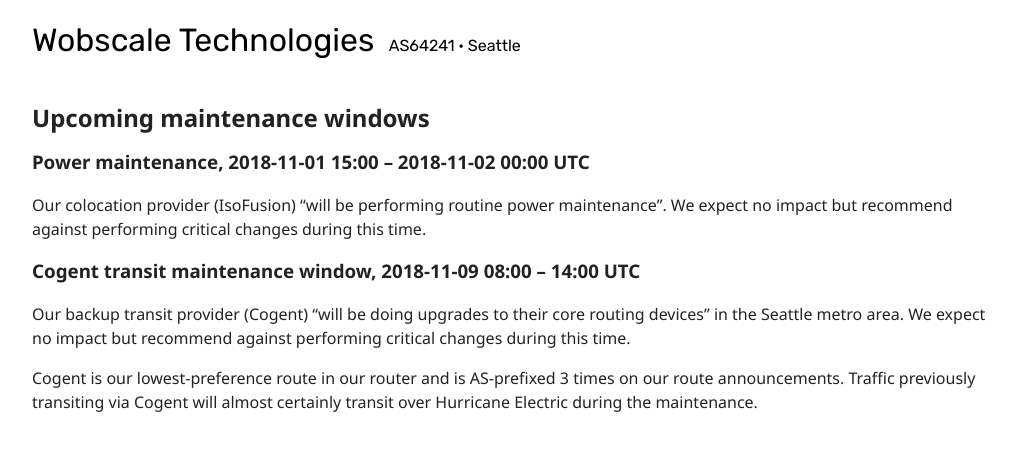
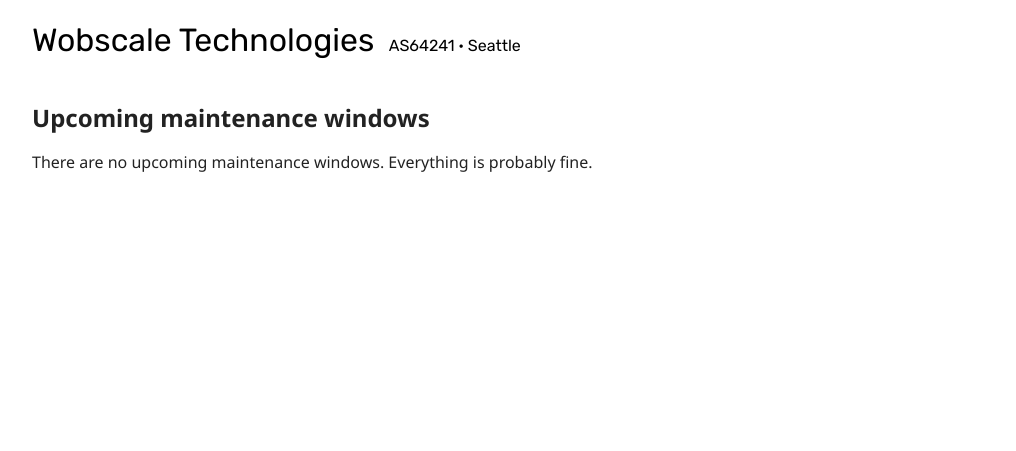
Before and after one commit to wobscale/status.wobscale.website, a Jekyll site: the page built from index.md, in a window 1280 px wide. Shown: the top 451 px of the page, without its empty margins (128-1144 px from the left). Built offline with Jekyll 4.4.1, drawn with Linux system fonts in a browser that asks for light colours; our own code applies the rules of GitHub Pages for plain Markdown files.

Commit message:
Update index.md

```diff
--- a/index.md
+++ b/index.md
@@ -4,12 +4,4 @@ layout: "default"
 
 ## Upcoming maintenance windows
 
-### Power maintenance, 2018-11-01 15:00 &ndash; 2018-11-02 00:00 UTC
-
-Our colocation provider (IsoFusion) "will be performing routine power maintenance". We expect no impact but recommend against performing critical changes during this time.
-
-### Cogent transit maintenance window, 2018-11-09 08:00 &ndash; 14:00 UTC
-
-Our backup transit provider (Cogent) "will be doing upgrades to their core routing devices" in the Seattle metro area. We expect no impact but recommend against performing critical changes during this time.
-
-Cogent is our lowest-preference route in our router and is AS-prefixed 3 times on our route announcements. Traffic previously transiting via Cogent will almost certainly transit over Hurricane Electric during the maintenance.
+There are no upcoming maintenance windows. Everything is probably fine.
```
